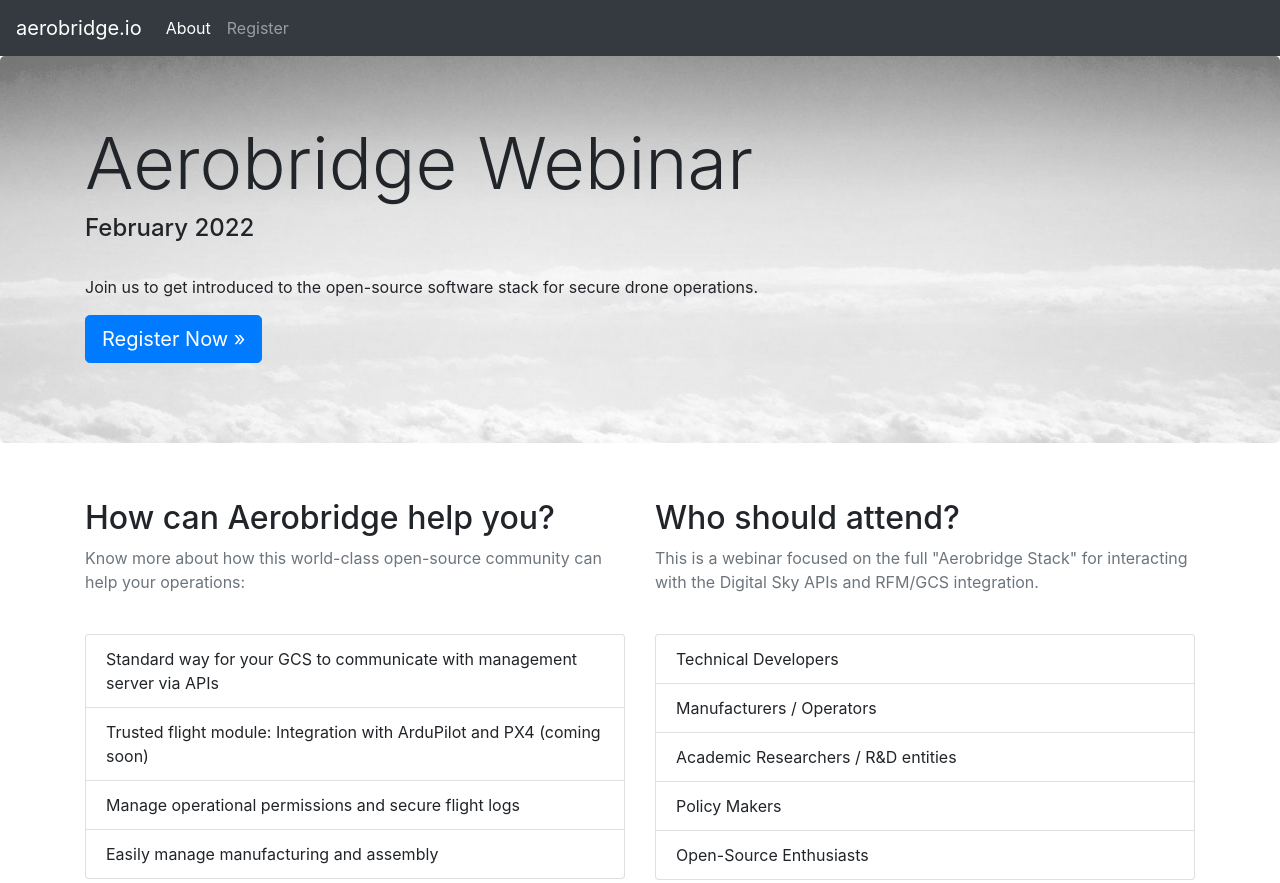
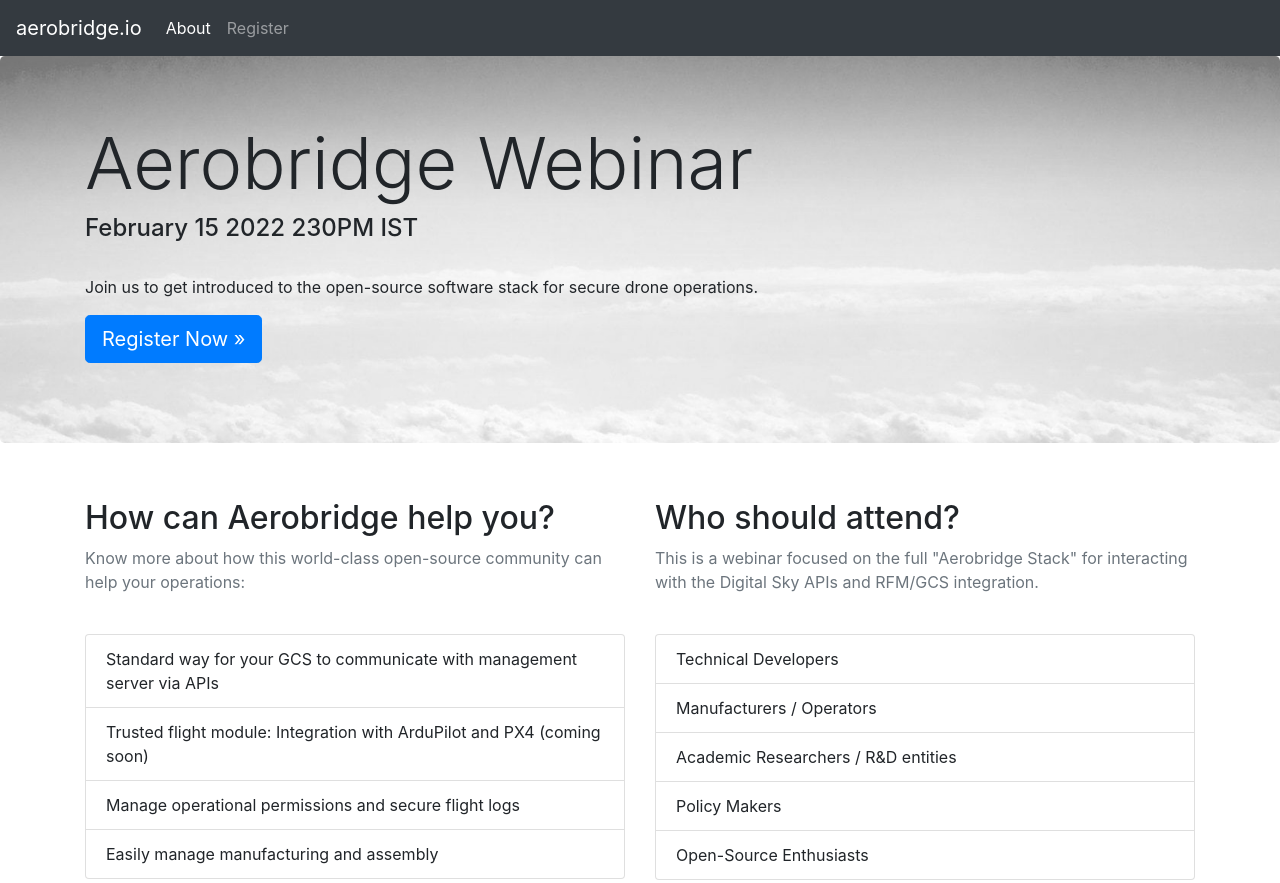
Before and after one commit to openskies-sh/aerobridge-webinar, a plain HTML site: page index.html in a window 1280 px wide. Shown: the top 883 px of the page. Drawn offline with Linux system fonts and the light colour scheme.

Commit message:
Update index.html

```diff
--- a/index.html
+++ b/index.html
@@ -64,7 +64,7 @@
   <div class="jumbotron">
     <div class="container">
       <h1 class="display-3">Aerobridge Webinar</h1>
-      <h4>February 2022</h4><br>
+      <h4>February 15 2022 230PM IST</h4><br>
       <p>Join us to get introduced to the open-source software stack for secure drone operations.</p>
       <p><a class="btn btn-primary btn-lg" href="#registration" role="button">Register Now &raquo;</a></p>
     </div>
```
